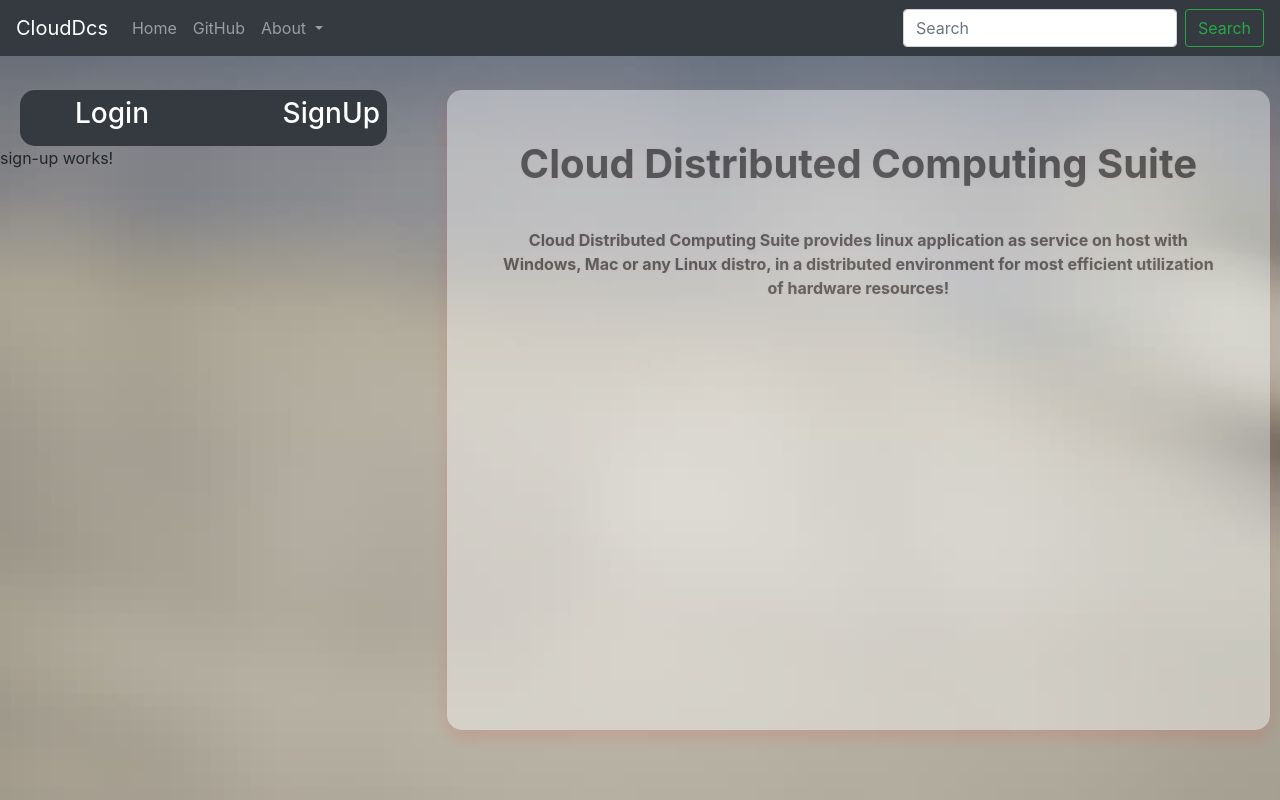
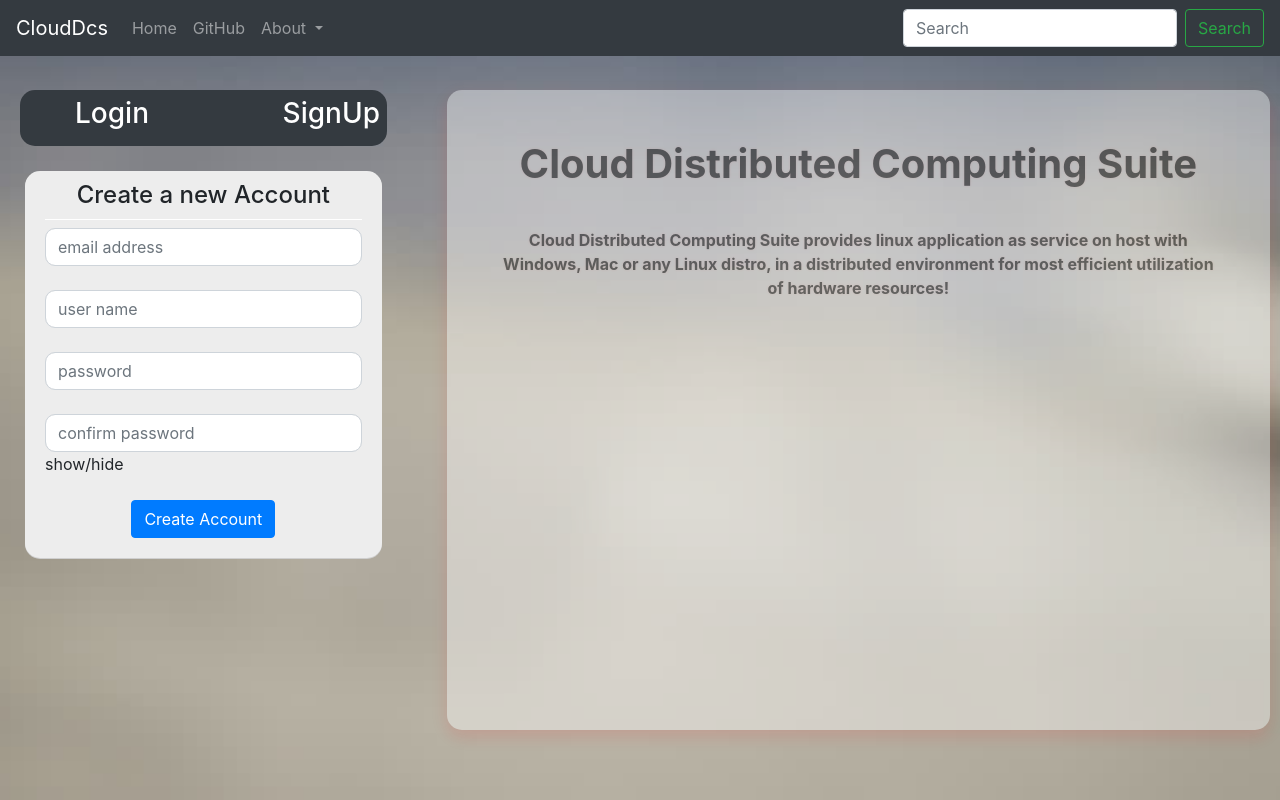
Before and after one commit to sdp009/CloudDcs, an Angular app: page /signup in a window 1280 px wide. Built offline with nearby package versions, Linux system fonts and the light colour scheme.

Commit message:
signUp UI and routerLink for href

```diff
--- a/src/app/app.component.html
+++ b/src/app/app.component.html
@@ -1,5 +1,5 @@
 <nav class="navbar navbar-expand-lg navbar-dark bg-dark">
-  <a class="navbar-brand" href="#">CloudDcs</a>
+  <a class="navbar-brand" routerLink="">CloudDcs</a>
   <button class="navbar-toggler" type="button" data-toggle="collapse" data-target="#navbarSupportedContent" aria-controls="navbarSupportedContent" aria-expanded="false" aria-label="Toggle navigation">
     <span class="navbar-toggler-icon"></span>
   </button>
@@ -7,20 +7,20 @@
   <div class="collapse navbar-collapse" id="navbarSupportedContent">
     <ul class="navbar-nav mr-auto">
       <li class="nav-item">
-        <a class="nav-link" href="">Home <span class="sr-only">(current)</span></a>
+        <a class="nav-link" routerLink="">Home <span class="sr-only">(current)</span></a>
       </li>
       <li class="nav-item">
         <a class="nav-link" href="https://github.com/sdp009/">GitHub</a>
       </li>
       <li class="nav-item dropdown">
-        <a class="nav-link dropdown-toggle" href="" id="navbarDropdown" role="button" data-toggle="dropdown" aria-haspopup="true" aria-expanded="false">
+        <a class="nav-link dropdown-toggle" routerLink="" id="navbarDropdown" role="button" data-toggle="dropdown" aria-haspopup="true" aria-expanded="false">
           About
         </a>
         <div class="dropdown-menu" aria-labelledby="navbarDropdown">
-          <a class="dropdown-item" href="#">Developers</a>
-          <a class="dropdown-item" href="#">Tutorials</a>
+          <a class="dropdown-item" routerLink="">Developers</a>
+          <a class="dropdown-item" routerLink="">Tutorials</a>
           <div class="dropdown-divider"></div>
-          <a class="dropdown-item" href="#">Something else here</a>
+          <a class="dropdown-item" routerLink="">Help</a>
         </div>
       </li>
     </ul>
@@ -31,7 +31,7 @@
   </div>
 </nav>
 <br>
-<div class="conntainer">
+<div>
   <div class="row">
     <div class="col-md-4">
       <div>
--- a/src/app/login/login.component.html
+++ b/src/app/login/login.component.html
@@ -12,7 +12,7 @@
               <br>
               <div class="wrapper">
                 <span class="group-btn">
-                    <a href="#" class="btn btn-primary btn-md">login <i class="fa fa-sign-in"></i></a>
+                    <a routerLink="" class="btn btn-primary btn-md">login <i class="fa fa-sign-in"></i></a>
                 </span>
               </div>
             </div>
--- a/src/app/sign-up/sign-up.component.css
+++ b/src/app/sign-up/sign-up.component.css
@@ -0,0 +1,35 @@
+.show-hide{
+    cursor: pointer;
+}
+
+.container {
+    padding: 25px;
+    position: relative;
+}
+
+.form-login {
+    background-color: #EDEDED;
+    padding-top: 10px;
+    padding-bottom: 20px;
+    padding-left: 20px;
+    padding-right: 20px;
+    border-radius: 15px;
+    border-color:#d2d2d2;
+    border-width: 5px;
+    box-shadow:0 1px 0 #cfcfcf;
+}
+
+h4 {
+ border:0 solid #fff;
+ border-bottom-width:1px;
+ padding-bottom:10px;
+ text-align: center;
+}
+
+.form-control {
+    border-radius: 10px;
+}
+
+.wrapper {
+    text-align: center;
+}
--- a/src/app/sign-up/sign-up.component.html
+++ b/src/app/sign-up/sign-up.component.html
@@ -1,3 +1,29 @@
-<p>
-  sign-up works!
-</p>
+<!--SignUp form-->
+<div class="container">
+    <div class="row">
+        <div class="col-md-12">
+            <div class="form-login">
+              <h4>Create a new Account</h4>
+
+              <input class="form-control input-sm chat-input" placeholder="email address">
+              <br>
+
+              <input class="form-control input-sm chat-input" placeholder="user name">
+              <br>
+              <input type="{{type}}" id="userPassword" class="form-control input-sm chat-input" placeholder="password">
+              <br>
+              <input type="{{type}}" id="ConfuserPassword" class="form-control input-sm chat-input" placeholder="confirm password">
+
+              <a (click)="toggleShow()" class="show-hide">show/hide</a>
+              <br>
+              <br>
+              <div class="wrapper">
+                <span class="group-btn">
+                    <a routerLink="" class="btn btn-primary btn-md">Create Account<i class="fa fa-sign-in"></i></a>
+                </span>
+              </div>
+            </div>
+
+        </div>
+    </div>
+</div>
--- a/src/app/sign-up/sign-up.component.ts
+++ b/src/app/sign-up/sign-up.component.ts
@@ -7,6 +7,20 @@ import { Component, OnInit } from '@angular/core';
 })
 export class SignUpComponent implements OnInit {
 
+  type = "password";
+  show = false;
+
+  toggleShow()
+  {
+      this.show = !this.show;
+      if (this.show){
+          this.type = "text";
+      }
+      else {
+          this.type = "password";
+      }
+  }
+
   constructor() { }
 
   ngOnInit() {
```
